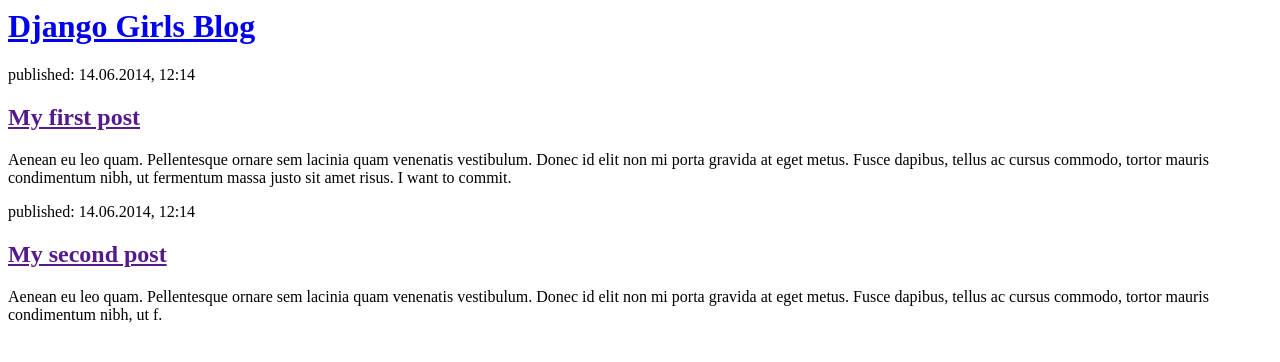
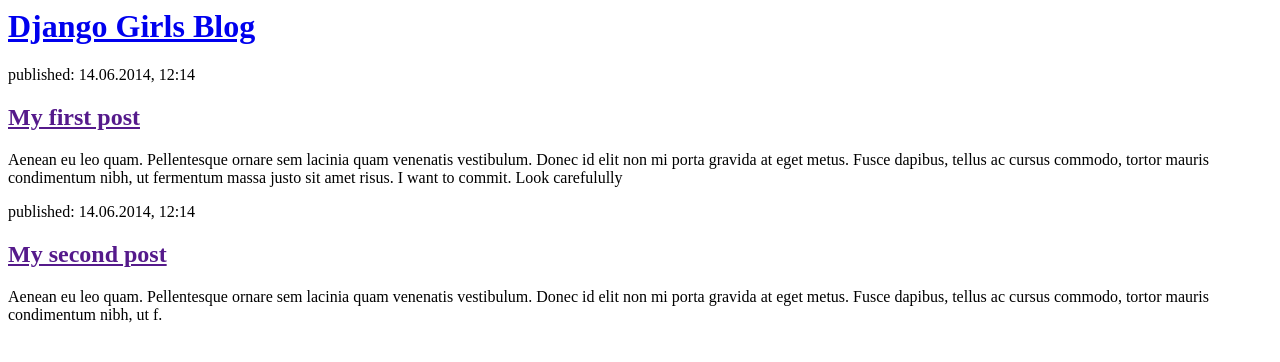
Before and after one commit to Anna-Petko/my-first-blog, a Django app: page / in a window 1280 px wide. Shown: the top 362 px of the page. Run offline with Django 3.2, Linux system fonts and the light colour scheme.

Commit message:
test commit 2

```diff
--- a/blog/templates/blog/post_list.html
+++ b/blog/templates/blog/post_list.html
@@ -12,6 +12,7 @@
             <h2><a href="">My first post</a></h2>
             <p>Aenean eu leo quam. Pellentesque ornare sem lacinia quam venenatis vestibulum. Donec id elit non mi porta gravida at eget metus. Fusce dapibus, tellus ac cursus commodo, tortor mauris condimentum nibh, ut fermentum massa justo sit amet risus.
             I want to commit.
+            Look carefulully
             </p>
         </div>
 
```
